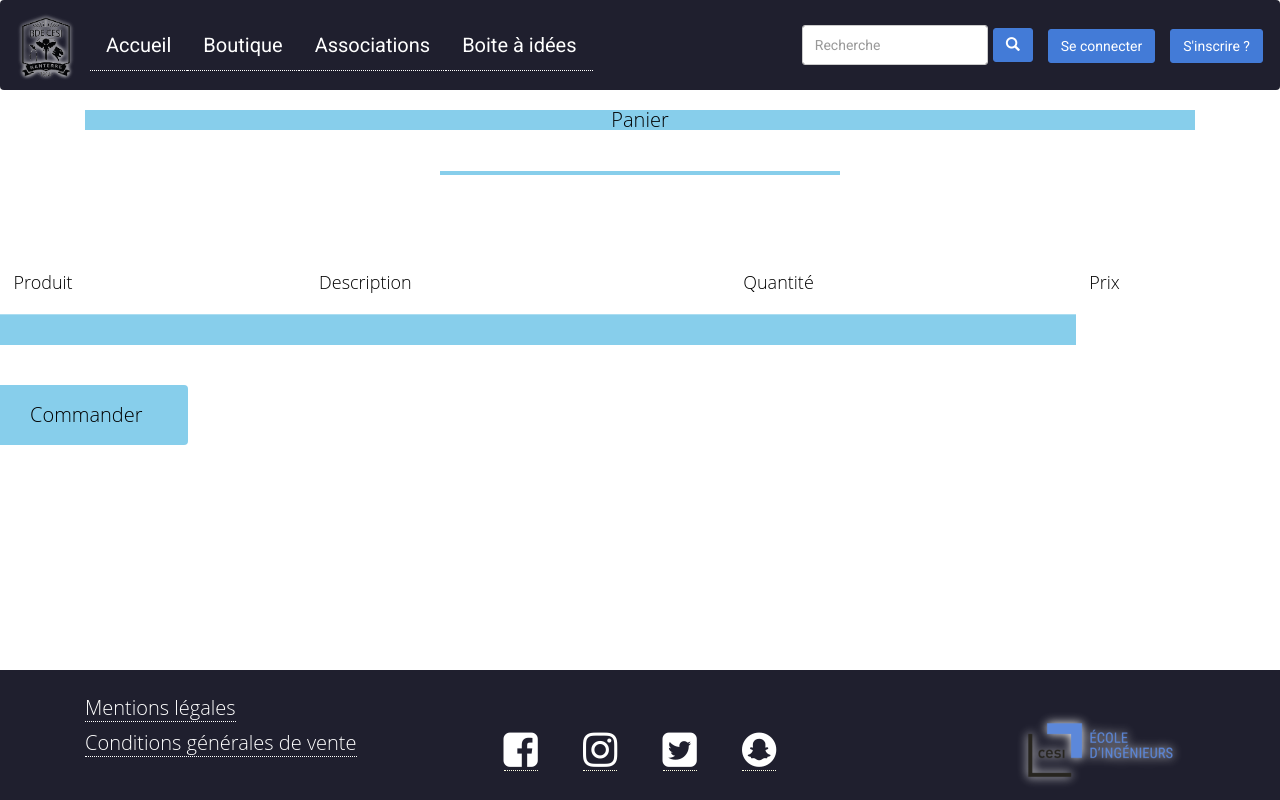
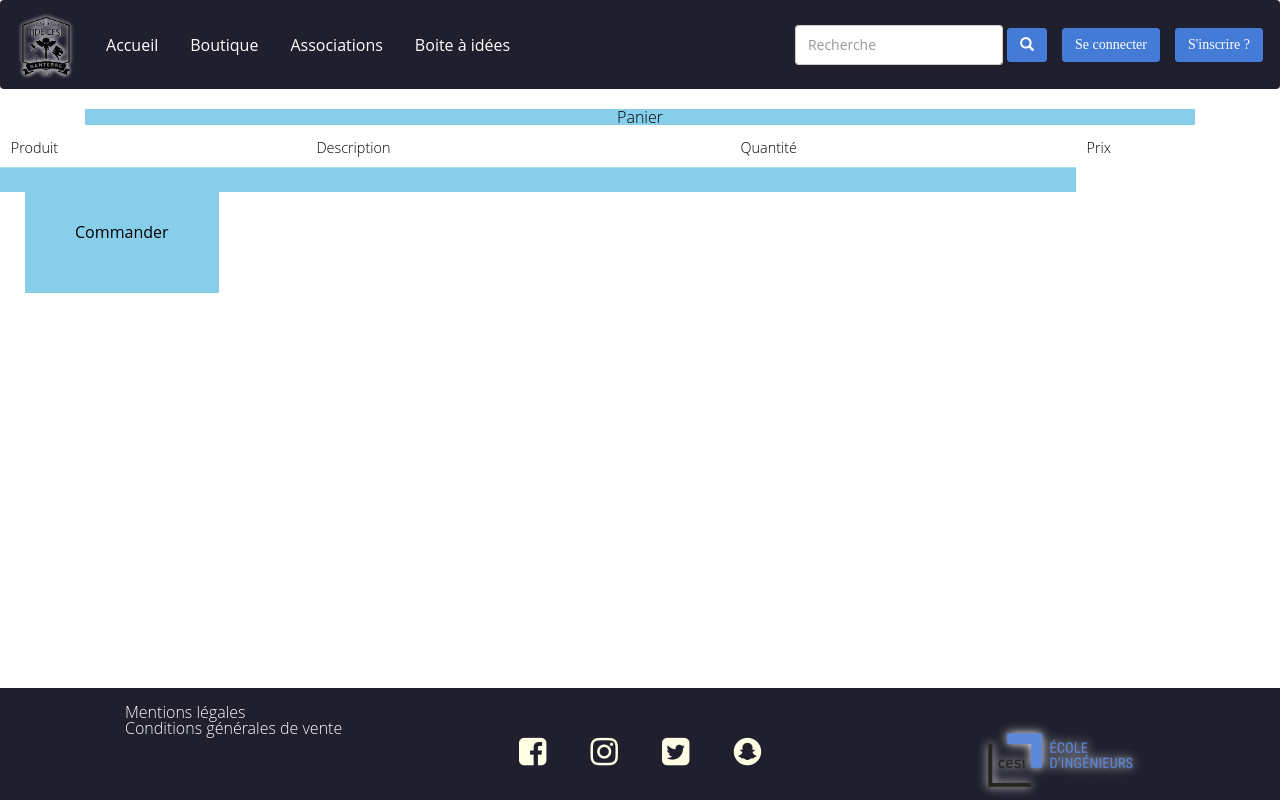
Before and after one commit to RubisetCie/Projet-Web, a PHP site: page /cart.php in a window 1280 px wide. Run offline with PHP 8.4, Linux system fonts and the light colour scheme; lists and menus that the app fills with data are empty.

Commit message:
Update cart.css

```diff
--- a/style/css/cart.css
+++ b/style/css/cart.css
@@ -1,93 +1,9 @@
-/*
- * Rôle     : Définit le style de l'édition d'événement
- * Auteur   : Mohamed OUMID
- * Date     : 24/01/2019
- */
-
-.float {
-    position: fixed;
-    width: 60px;
-    height: 60px;
-    bottom: 40px;
-    right: 40px;
-    background-color: #E44C65;
-    color: #FFF;
-    border-radius: 50px;
-    text-align: center;
-    box-shadow: 2px 2px 3px white;
-    z-index: 100;
-}
-
-.float:hover {
-    background-color: #E76278;
-    color: #FFF;
-}
-
-.my-float {
-    margin-top: 22px;
-    z-index: 100;
-}
-
-.fa,
-.fa-plus {
-    color: white;
-}
 
 html,
 body,
 div,
-span,
-applet,
-object,
-iframe,
-h1,
 h2,
-h3,
-h4,
-h5,
-h6,
-p,
-blockquote,
-pre,
-a,
-abbr,
-acronym,
-address,
-big,
-cite,
-code,
-del,
-dfn,
-em,
-img,
-ins,
-kbd,
-q,
-s,
-samp,
-small,
-strike,
-strong,
-sub,
-sup,
-tt,
-var,
-b,
-u,
-i,
-center,
-dl,
-dt,
-dd,
-ol,
-ul,
-li,
-fieldset,
-form,
-label,
-legend,
 table,
-caption,
 tbody,
 tfoot,
 thead,
@@ -96,24 +12,9 @@
 td,
 article,
 aside,
-canvas,
-details,
-embed,
-figure,
-figcaption,
-footer,
 header,
-hgroup,
-menu,
 nav,
-output,
-ruby,
-section,
-summary,
-time,
-mark,
-audio,
-video {
+section {
     margin: 0;
     padding: 0;
     border: 0;
@@ -146,111 +40,22 @@
     list-style: none;
 }
 
-blockquote,
-q {
-    quotes: none;
-}
 
-blockquote:before,
-blockquote:after,
-q:before,
-q:after {
-    content: '';
-    content: none;
-}
+
 
 table {
     border-collapse: collapse;
     border-spacing: 0;
 }
 
-body {
-    -webkit-text-size-adjust: none;
-}
 
-/* Box Model */
-
-*,
-*:before,
-*:after {
-    -moz-box-sizing: border-box;
-    -webkit-box-sizing: border-box;
-    box-sizing: border-box;
-}
-
-
-
-/* Basic */
-
-html,
-body {
-    background: white;
-}
-
-body.is-loading *,
-body.is-loading *:before,
-body.is-loading *:after {
-    -moz-animation: none !important;
-    -webkit-animation: none !important;
-    -ms-animation: none !important;
-    animation: none !important;
-    -moz-transition: none !important;
-    -webkit-transition: none !important;
-    -ms-transition: none !important;
-    transition: none !important;
-}
-
-body,
-input,
-select,
-textarea {
-    color: rgba(255, 255, 255, 0.75);
-    font-family: "Roboto", Helvetica, sans-serif;
-    font-size: 15pt;
-    font-weight: 100;
-    line-height: 1.75em;
-}
-
-a {
-    -moz-transition: border-color 0.2s ease-in-out, color 0.2s ease-in-out;
-    -webkit-transition: border-color 0.2s ease-in-out, color 0.2s ease-in-out;
-    -ms-transition: border-color 0.2s ease-in-out, color 0.2s ease-in-out;
-    transition: border-color 0.2s ease-in-out, color 0.2s ease-in-out;
-    border-bottom: dotted 1px;
-    color: #e44c65;
-    text-decoration: none;
-}
-
-a:hover {
-    color: #e44c65 !important;
-    border-bottom-color: transparent;
-}
-
-strong,
-b {
-    color: #ffffff;
-    font-weight: 300;
-}
-
-em,
-i {
-    font-style: italic;
-}
-
-p {
-    margin: 0 0 2em 0;
-}
-
-h2
-
- {
+h2 {
     background-color: skyblue;
     color: black;
     font-weight: 300;
     line-height: 1em;
     margin: 0 0 1em 0;
 }
-
 
 /* Section/Article */
 
@@ -270,47 +75,11 @@
     line-height: 1.75em;
 }
 
-header h3 + p {
-    font-size: 1.1em;
-    margin-top: -0.8em;
-    line-height: 1.75em;
-}
 
-header h4 + p,
-header h5 + p,
-header h6 + p {
-    font-size: 0.9em;
-    margin-top: -0.6em;
-    line-height: 1.5em;
-}
-
-header.major {
-    margin: 0 0 4em 0;
-    position: relative;
-    text-align: center;
-}
-
-header.major:after {
-    background: skyblue;
-    content: '';
-    display: inline-block;
-    height: 0.2em;
-    max-width: 20em;
-    width: 75%;
-}
-
-footer.major {
-    margin: 4em 0 0 0;
-}
 
 
 
 /* Table */
-
-.table-wrapper {
-    -webkit-overflow-scrolling: touch;
-    overflow-x: auto;
-}
 
 table {
     margin: 0 0 2em 0;
@@ -376,84 +145,7 @@
     border-top: 0;
 }
 
-/* Button */
 
-input[type="submit"],
-input[type="reset"],
-input[type="button"],
-.button {
-    -moz-appearance: none;
-    -webkit-appearance: none;
-    -ms-appearance: none;
-    appearance: none;
-    -moz-transition: background-color 0.2s ease-in-out, color 0.2s ease-in-out, box-shadow 0.2s ease-in-out;
-    -webkit-transition: background-color 0.2s ease-in-out, color 0.2s ease-in-out, box-shadow 0.2s ease-in-out;
-    -ms-transition: background-color 0.2s ease-in-out, color 0.2s ease-in-out, box-shadow 0.2s ease-in-out;
-    transition: background-color 0.2s ease-in-out, color 0.2s ease-in-out, box-shadow 0.2s ease-in-out;
-    background-color: transparent;
-    border-radius: 4px;
-    border: 0;
-    box-shadow: inset 0 0 0 1px rgba(255, 255, 255, 0.3);
-    color: black;
-    cursor: pointer;
-    display: inline-block;
-    font-weight: 300;
-    height: 3em;
-    line-height: 3em;
-    padding: 0 2.25em;
-    text-align: center;
-    text-decoration: none;
-    white-space: nowrap;
-}
-
-input[type="submit"]:hover,
-input[type="submit"]:active,
-input[type="reset"]:hover,
-input[type="reset"]:active,
-input[type="button"]:hover,
-input[type="button"]:active,
-.button:hover,
-.button:active {
-    box-shadow: inset 0 0 0 1px skyblue;
-    color: skyblue !important;
-}
-
-input[type="submit"]:active,
-input[type="reset"]:active,
-input[type="button"]:active,
-.button:active {
-    background-color: rgba(228, 76, 101, 0.15);
-}
-
-input[type="submit"].icon:before,
-input[type="reset"].icon:before,
-input[type="button"].icon:before,
-.button.icon:before {
-    margin-right: 0.5em;
-}
-
-input[type="submit"].fit,
-input[type="reset"].fit,
-input[type="button"].fit,
-.button.fit {
-    display: block;
-    margin: 0 0 1em 0;
-    width: 100%;
-}
-
-input[type="submit"].small,
-input[type="reset"].small,
-input[type="button"].small,
-.button.small {
-    font-size: 0.8em;
-}
-
-input[type="submit"].big,
-input[type="reset"].big,
-input[type="button"].big,
-.button.big {
-    font-size: 1.35em;
-}
 
 input[type="submit"].special,
 input[type="reset"].special,
```
Also changed, not shown: other parts of style/css/cart.css (+3 -73 lines).
